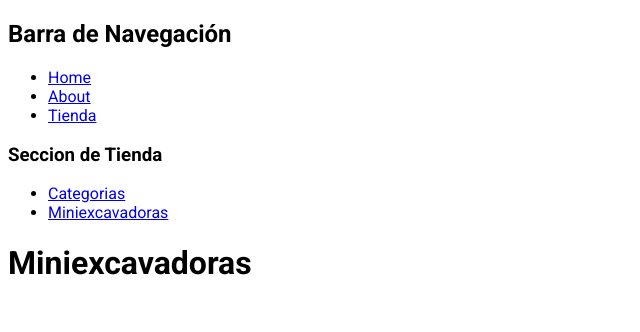
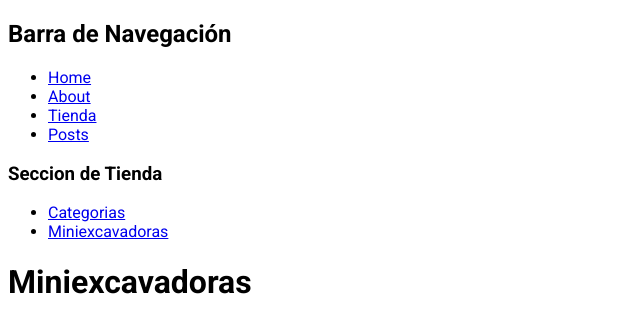
Before and after one commit to RobertoGuzman64/pruebaNextjs, a Next.js app in the folder prueba/: page /tienda/categorias/miniexcavadora in a window 1280 px wide. Shown: the top 332 px of the page, without its empty margins (0-640 px from the left). Built offline with nearby package versions, Linux system fonts and the light colour scheme.

Commit message:
seccion 9

```diff
--- a/prueba/app/posts/page.jsx
+++ b/prueba/app/posts/page.jsx
@@ -3,6 +3,7 @@ import PostCard from '../../components/postcard'
 async function loadPosts() {
     const res = await fetch('https://jsonplaceholder.typicode.com/posts')
     const data = await res.json()
+    await new Promise((resolve) => setTimeout(resolve,3000))
     return data;
 }
 // (RSC) React Server Component
--- a/prueba/components/navbar.jsx
+++ b/prueba/components/navbar.jsx
@@ -14,6 +14,9 @@ export default function Navbar() {
                 <li>
                     <Link href='/tienda'>Tienda</Link>
                 </li>
+                <li>
+                    <Link href='/posts'>Posts</Link>
+                </li>
             </ul>
         </nav>
     )
```
Also changed, not shown: prueba/app/posts/loading.jsx (added, +9 -0 lines).
